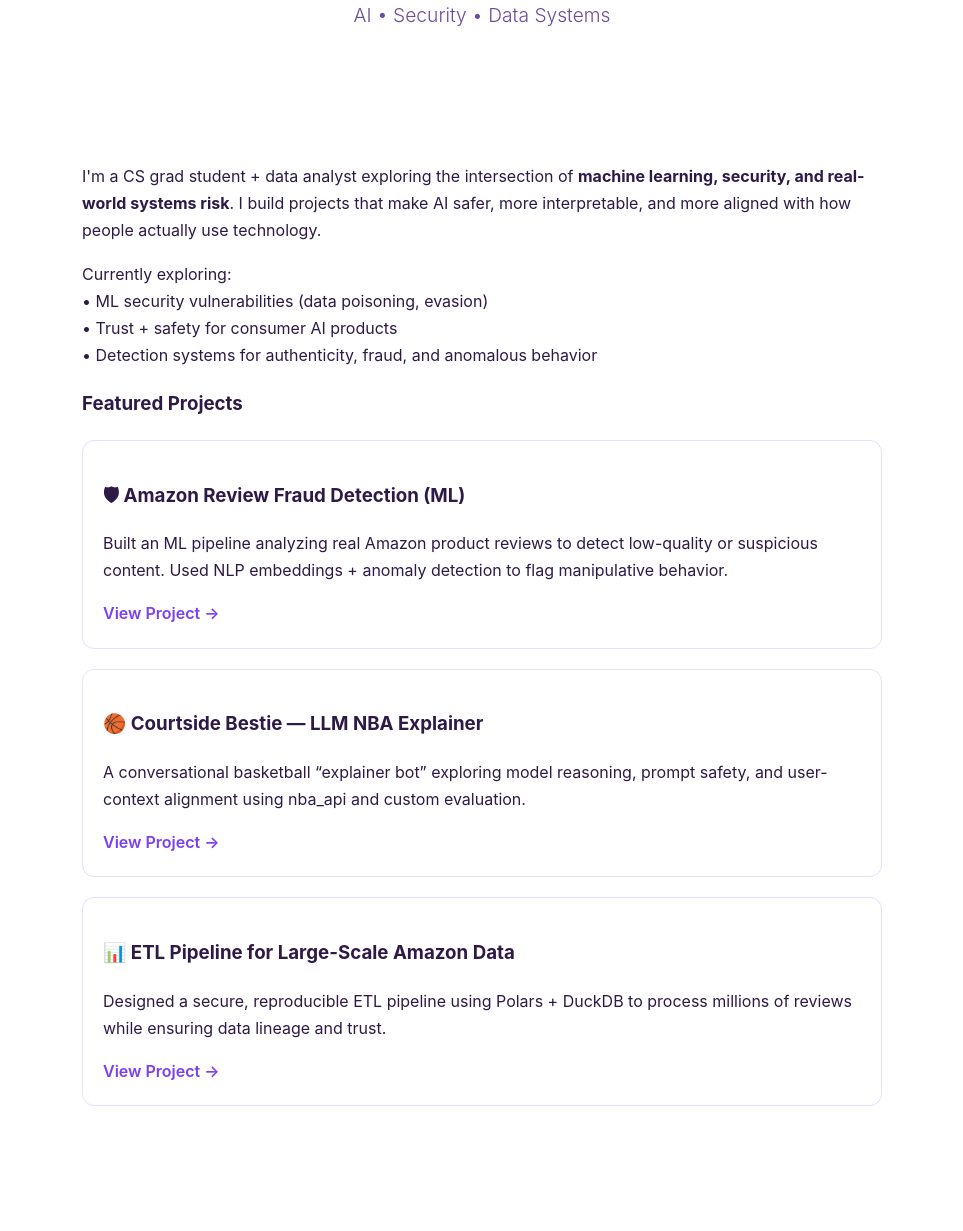
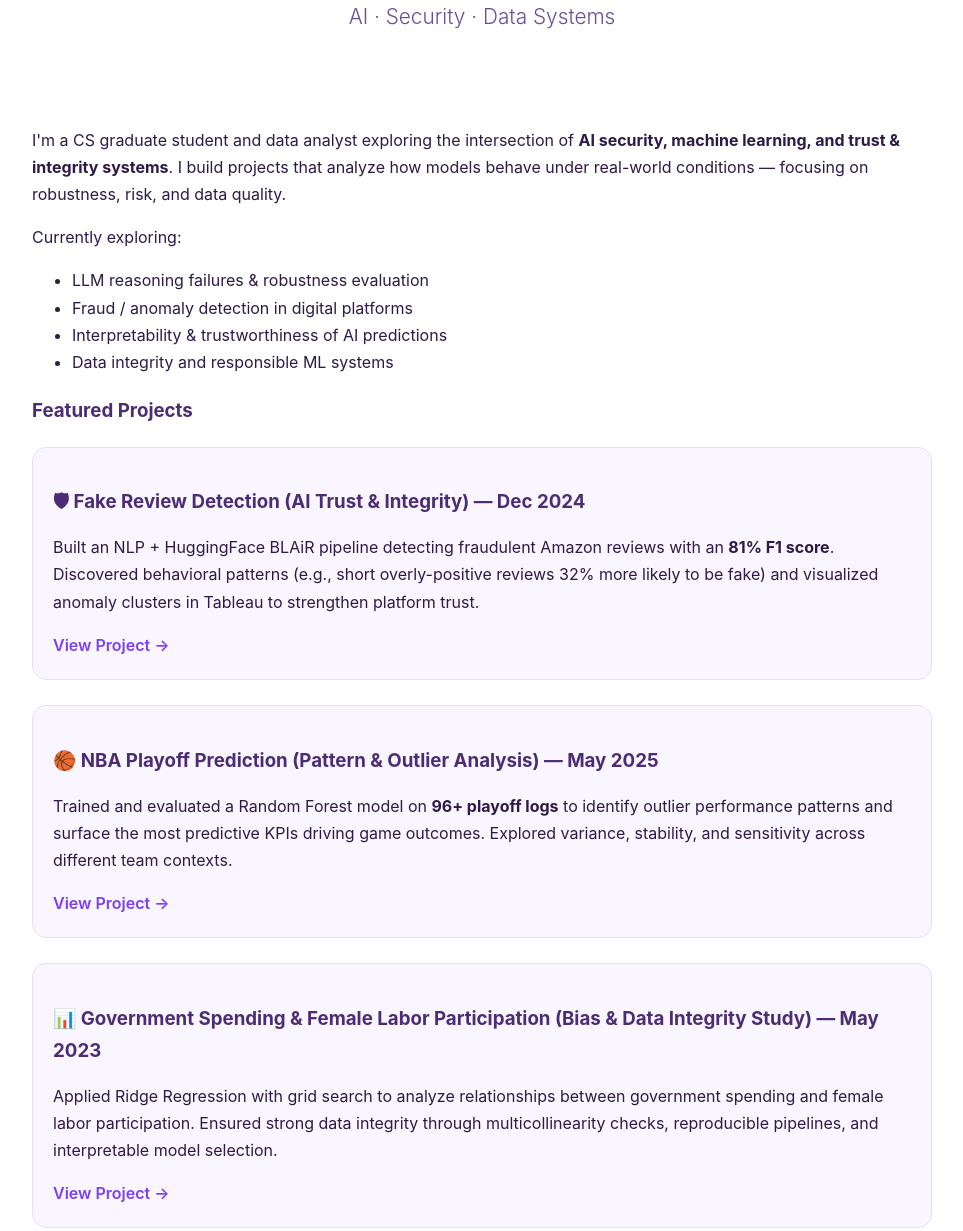
Before and after one commit to nisargakadam/nisargakadam.github.io, a plain HTML site: page index.html in a window 1280 px wide. Shown: the part 184-1415 px from the top of the page, without its empty margins (158-1121 px from the left). Before the commit the page ends 1330 px from the top, so only its background shows below. Drawn offline with Linux system fonts and the light colour scheme.

Commit message:
Update index.html cyber

```diff
--- a/index.html
+++ b/index.html
@@ -3,7 +3,8 @@
 <head>
     <meta charset="UTF-8" />
     <meta name="viewport" content="width=device-width, initial-scale=1.0" />
-    <title>Nisarga Kadam | AI + Security</title>
+    <title>Nisarga Kadam | AI · Security · Data</title>
+
     <style>
         body {
             margin: 0;
@@ -13,7 +14,7 @@
         }
         header {
             text-align: center;
-            padding: 80px 20px;
+            padding: 80px 20px 40px 20px;
         }
         h1 {
             font-size: 3rem;
@@ -22,11 +23,11 @@
         }
         h2 {
             font-weight: 300;
-            font-size: 1.2rem;
+            font-size: 1.3rem;
             color: #6a4c9c;
         }
         section {
-            max-width: 800px;
+            max-width: 900px;
             margin: 40px auto;
             padding: 0 20px;
             line-height: 1.7;
@@ -36,74 +37,101 @@
             font-weight: 600;
             text-decoration: none;
         }
+        a:hover {
+            text-decoration: underline;
+        }
+
+        /* Project card styling */
         .projects {
             margin-top: 20px;
         }
         .project-card {
             border: 1px solid #e9ddff;
             padding: 20px;
-            border-radius: 12px;
-            margin-bottom: 20px;
-            transition: 0.2s;
+            border-radius: 14px;
+            margin-bottom: 25px;
+            transition: 0.2s ease;
+            background: #faf6ff;
         }
         .project-card:hover {
-            transform: translateY(-3px);
-            box-shadow: 0px 10px 20px rgba(122, 63, 246, 0.1);
+            transform: translateY(-4px);
+            box-shadow: 0 10px 25px rgba(122, 63, 246, 0.12);
+        }
+
+        h3 {
+            color: #4b2c75;
+            margin-bottom: 8px;
         }
     </style>
 </head>
+
 <body>
+
+    <!-- HEADER -->
     <header>
         <h1>Nisarga Kadam</h1>
-        <h2>AI • Security • Data Systems</h2>
+        <h2>AI · Security · Data Systems</h2>
     </header>
 
+    <!-- INTRO SECTION -->
     <section>
         <p>
-            I'm a CS grad student + data analyst exploring the intersection of
-            <strong>machine learning, security, and real-world systems risk</strong>.
-            I build projects that make AI safer, more interpretable, and more aligned with
-            how people actually use technology.
+            I'm a CS graduate student and data analyst exploring the intersection of
+            <strong>AI security, machine learning, and trust & integrity systems</strong>.
+            I build projects that analyze how models behave under real-world conditions —
+            focusing on robustness, risk, and data quality.
         </p>
 
-        <p>
-            Currently exploring:<br>
-            • ML security vulnerabilities (data poisoning, evasion) <br>
-            • Trust + safety for consumer AI products <br>
-            • Detection systems for authenticity, fraud, and anomalous behavior <br>
-        </p>
+        <p>Currently exploring:</p>
+        <ul>
+            <li>LLM reasoning failures & robustness evaluation</li>
+            <li>Fraud / anomaly detection in digital platforms</li>
+            <li>Interpretability & trustworthiness of AI predictions</li>
+            <li>Data integrity and responsible ML systems</li>
+        </ul>
 
+        <!-- PROJECTS SECTION -->
         <h3>Featured Projects</h3>
         <div class="projects">
 
+            <!-- Project 1 -->
             <div class="project-card">
-                <h3>🛡 Amazon Review Fraud Detection (ML)</h3>
+                <h3>🛡 Fake Review Detection (AI Trust & Integrity) — Dec 2024</h3>
                 <p>
-                    Built an ML pipeline analyzing real Amazon product reviews to detect
-                    low-quality or suspicious content. Used NLP embeddings + anomaly
-                    detection to flag manipulative behavior.
+                    Built an NLP + HuggingFace BLAiR pipeline detecting fraudulent Amazon
+                    reviews with an <strong>81% F1 score</strong>. Discovered behavioral
+                    patterns (e.g., short overly-positive reviews 32% more likely to be fake)
+                    and visualized anomaly clusters in Tableau to strengthen platform trust.
                 </p>
                 <a href="https://github.com/nisargakadam/Amazon-Fake-Review-Detection">View Project →</a>
             </div>
 
+            <!-- Project 2 -->
             <div class="project-card">
-                <h3>🏀 Courtside Bestie — LLM NBA Explainer</h3>
+                <h3>🏀 NBA Playoff Prediction (Pattern & Outlier Analysis) — May 2025</h3>
                 <p>
-                    A conversational basketball “explainer bot” exploring model reasoning,
-                    prompt safety, and user-context alignment using nba_api and custom evaluation.
+                    Trained and evaluated a Random Forest model on <strong>96+ playoff logs</strong>
+                    to identify outlier performance patterns and surface the most predictive KPIs
+                    driving game outcomes. Explored variance, stability, and sensitivity across
+                    different team contexts.
                 </p>
-                <a href="https://github.com/nisargakadam/CourtsideBestie">View Project →</a>
+                <a href="https://github.com/nisargakadam/NBA-Playoff-Predictor">View Project →</a>
             </div>
 
+            <!-- Project 3 -->
             <div class="project-card">
-                <h3>📊 ETL Pipeline for Large-Scale Amazon Data</h3>
+                <h3>📊 Government Spending & Female Labor Participation (Bias & Data Integrity Study) — May 2023</h3>
                 <p>
-                    Designed a secure, reproducible ETL pipeline using Polars + DuckDB
-                    to process millions of reviews while ensuring data lineage and trust.
+                    Applied Ridge Regression with grid search to analyze relationships between
+                    government spending and female labor participation. Ensured strong data
+                    integrity through multicollinearity checks, reproducible pipelines, and
+                    interpretable model selection.
                 </p>
-                <a href="https://github.com/nisargakadam/amazon-etl">View Project →</a>
+                <a href="https://github.com/nisargakadam/Govt-Spending-FLFP">View Project →</a>
             </div>
+
         </div>
     </section>
+
 </body>
 </html>
```
